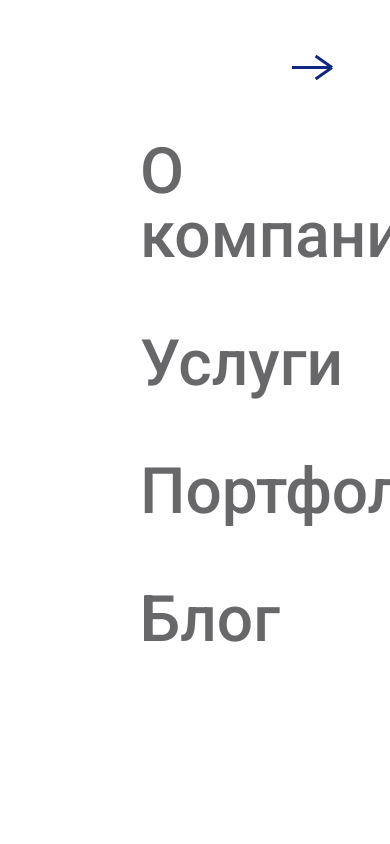
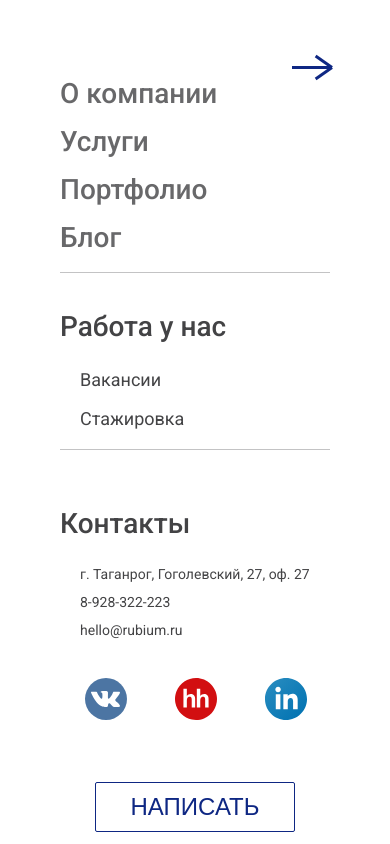
Before and after one commit to anasthezia/rubium-front, a Vue app: page /#/portfolio in a window 390 px wide. Both pictures are taken after a click on the element 312 px from the left and 66 px from the top of the page. Shown: the top 844 px of the page. Built offline with nearby package versions, Linux system fonts and the light colour scheme; data requests are answered from the project's data file.

Commit message:
drawer media queries

```diff
--- a/src/components/drawer/drawer.vue
+++ b/src/components/drawer/drawer.vue
@@ -23,12 +23,12 @@ export default {
     console.log("start animation");
   },
   beforeDestroy() {
-    console.log('start destroy')
+    console.log("start destroy");
   },
   components: {
     MainMenu,
-    Footer
-  }
+    Footer,
+  },
 };
 </script>
 
@@ -37,18 +37,28 @@ export default {
   position: fixed;
   top: 0;
   width: 100vw;
-  min-height: 100vh;
-  background: #ffffff;
-  padding: 140px;
+  height: 100vh;
+  overflow-y: scroll;
+  background: $white;
+  padding: 14rem;
   box-sizing: border-box;
   z-index: 1000;
   box-shadow: -10px 0 40px #4343455c;
-
+  @include for-mobile {
+    padding: 8rem 6rem;
+  }
+    @include for-tablet {
+    padding: 8rem 6rem;
+  }
   &__container {
     display: flex;
     flex-wrap: nowrap;
     justify-content: space-around;
     align-items: flex-start;
+    @include for-mobile {
+      flex-wrap: wrap;
+      flex-direction: column;
+    }
   }
 }
 </style>
--- a/src/components/drawer/footer.vue
+++ b/src/components/drawer/footer.vue
@@ -1,5 +1,5 @@
 <template>
-  <footer clsaa="footer">
+  <footer class="footer">
     <div class="job">
       <h4 class="footer__title">Работа у нас</h4>
       <ul class="footer-menu">
@@ -19,7 +19,7 @@
         <p>hello@rubium.ru</p>
       </div>
     </div>
-    <div class="foore__social">
+    <div class="footer__social">
       <ul class="social-links">
         <li class="social-links__item">
           <a href="#">
@@ -49,17 +49,27 @@ import { mapActions } from "vuex";
 
 export default {
   name: "Footer",
-  methods: { ...mapActions(["CLOSE_DRAWER"]) }
+  methods: { ...mapActions(["CLOSE_DRAWER"]) },
 };
 </script>
 
 <style lang="scss" scoped>
 .footer {
+  @include for-mobile {
+    width: 100%;
+  }
   &__title {
     font-size: 3.6rem;
     line-height: 1;
-    color: #434345;
+    color: $black;
+    font-weight: 500;
     margin: 0 0 2.8rem;
+    @include for-mobile {
+      font-size: 2.8rem;
+    }
+    @include for-tablet {
+      font-size: 2.8rem;
+    }
   }
   &__actions {
     margin: 6.4rem 0 0;
@@ -71,22 +81,60 @@ export default {
     padding: 1rem 3.5rem;
   }
 }
+
 .footer-menu {
   list-style: none;
   padding: 0;
   margin: 2rem 0;
   &__link {
     margin-bottom: 2rem;
+    font-size: 2.4rem;
+    @include for-mobile {
+      padding-left: 2rem;
+      font-size: 1.8rem;
+      margin-bottom: 1.8rem;
+    }
+    @include for-tablet {
+      font-size: 2.2rem;
+      margin-bottom: 1.8rem;
+      padding-left: 2rem;
+    }
     a {
-      color: #434345 !important;
-      font-size: 2.4rem;
+      color: $black;
       text-decoration: none;
     }
   }
 }
+
 .job {
   margin-bottom: 6rem;
+  @include for-mobile {
+    border-bottom: 1px solid lighten($black, 50%);
+    width: 100%;
+  }
 }
+
+.contacts {
+  &__address {
+    p {
+      font-size: 2.2rem;
+      padding: 0;
+      margin-top: 0;
+      margin-bottom: 1.8rem;
+      @include for-mobile {
+        font-size: 1.4rem;
+        padding-left: 2rem;
+        margin-bottom: 1.2rem;
+      }
+      @include for-tablet {
+        font-size: 1.8rem;
+        padding-left: 2rem;
+        margin-bottom: 1.5rem;
+      }
+    }
+  }
+}
+
 .social-links {
   margin-top: 4rem;
   padding: 0;
--- a/src/components/drawer/main-menu.vue
+++ b/src/components/drawer/main-menu.vue
@@ -26,17 +26,25 @@ export default {
     return {};
   },
   computed: {},
-  methods: { ...mapActions(["CLOSE_DRAWER"]) }
+  methods: { ...mapActions(["CLOSE_DRAWER"]) },
 };
 </script>
 
 <style lang="scss">
+.main-menu {
+  display: block;
+  margin-bottom: 4rem;
+  @include for-mobile {
+    border-bottom: 1px solid lighten($black, 50%);
+    width: 100%;
+  }
+}
 .menu {
   list-style: none;
   padding: 0;
   margin: 0;
   &__link {
-    color: #434345;
+    color: $black;
     text-decoration: none;
     font-size: 6.4rem;
     line-height: 1;
@@ -53,6 +61,14 @@ export default {
       opacity: 1;
       transform: translateX(12px);
     }
+    @include for-mobile {
+      font-size: 2.8rem;
+      margin-bottom: 2rem;
+    }
+        @include for-tablet {
+      font-size: 4.2rem;
+      margin-bottom: 2rem;
+    }
   }
 }
 </style>
```
